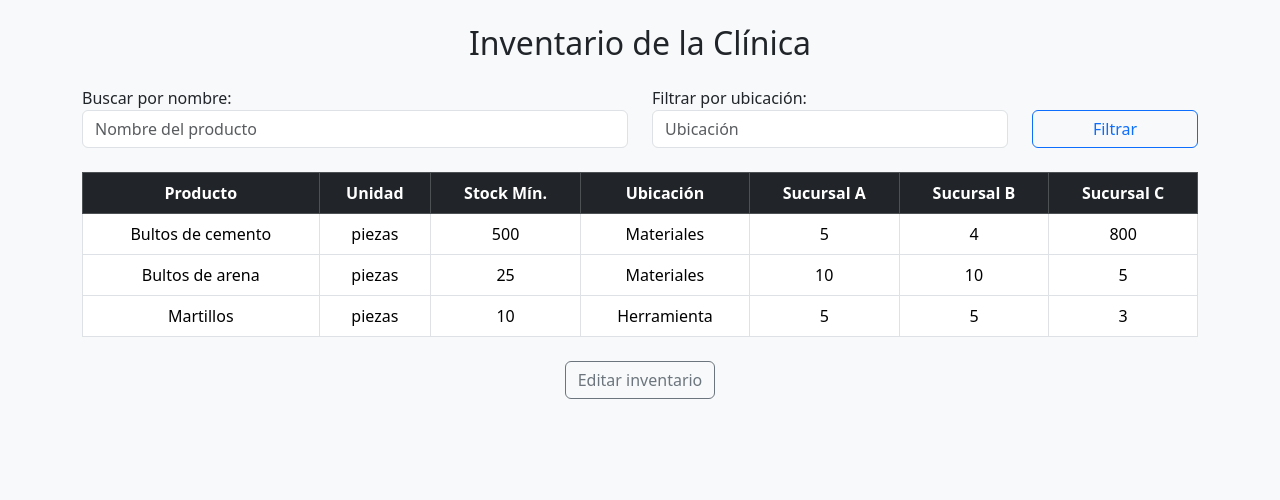
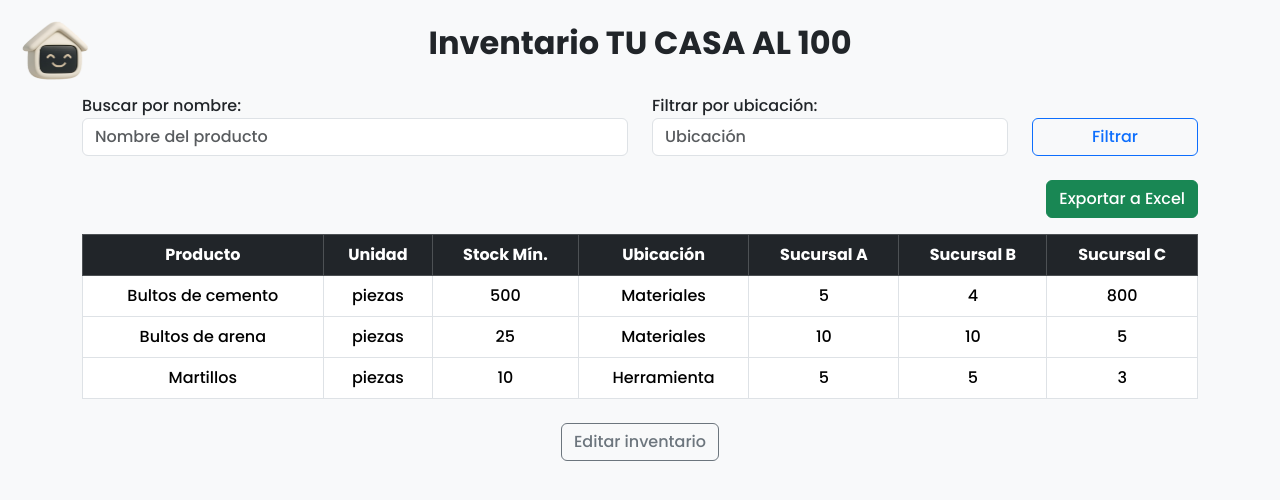
Before and after one commit to AlbertoMGo/inventario-despacho, a Flask app: page / in a window 1280 px wide. Shown: the top 500 px of the page. Run offline with Flask 3, Linux system fonts and the light colour scheme; data comes from the database, SQL or seed files in the repository; both versions use the stored data as it was after the commit.

Commit message:
Versión inicial del inventario con exportación Excel

```diff
--- a/app.py
+++ b/app.py
@@ -1,9 +1,8 @@
-# app.py
-from flask import Flask, render_template, redirect, url_for, request, Response
+from flask import Flask, render_template, redirect, url_for, request, Response, send_file
 from flask_login import LoginManager, UserMixin, login_user, logout_user, login_required
-import sqlite3, os
-import csv
-import io
+import sqlite3, os, csv, io
+import pandas as pd
+from io import BytesIO
 
 app = Flask(__name__)
 app.secret_key = 'inventario-secreto'
@@ -163,5 +162,40 @@ def exportar_csv():
         "Content-Disposition": "attachment; filename=inventario.csv"
     })
 
+@app.route('/exportar-excel')
+def exportar_excel():
+    conn = get_db()
+    productos = conn.execute("SELECT * FROM productos").fetchall()
+
+    # Aplicar mismos filtros que en la página pública
+    buscar = request.args.get('buscar', '').lower()
+    ubicacion = request.args.get('ubicacion', '').lower()
+
+    if buscar:
+        productos = [p for p in productos if buscar in p["nombre"].lower()]
+    if ubicacion:
+        productos = [p for p in productos if ubicacion in (p["ubicacion"] or '').lower()]
+
+    # Crear DataFrame
+    data = [{
+        'Producto': p['nombre'],
+        'Unidad': p['unidad'],
+        'Stock mínimo': p['stock_minimo'],
+        'Ubicación': p['ubicacion'],
+        'Sucursal A': p['sucursal_a'],
+        'Sucursal B': p['sucursal_b'],
+        'Sucursal C': p['sucursal_c']
+    } for p in productos]
+
+    df = pd.DataFrame(data)
+
+    # Generar archivo Excel en memoria
+    output = BytesIO()
+    with pd.ExcelWriter(output, engine='openpyxl') as writer:
+        df.to_excel(writer, index=False, sheet_name='Inventario')
+    output.seek(0)
+
+    return send_file(output, download_name="inventario.xlsx", as_attachment=True)
+
 if __name__ == "__main__":
     app.run(debug=True)
--- a/templates/index.html
+++ b/templates/index.html
@@ -1,15 +1,45 @@
-<!-- index.html -->
 <!DOCTYPE html>
 <html lang="es">
 <head>
   <meta charset="UTF-8">
-  <title>Inventario Público</title>
+  <title>Inventario TU CASA AL 100</title>
   <link href="https://cdn.jsdelivr.net/npm/bootstrap@5.3.3/dist/css/bootstrap.min.css" rel="stylesheet">
+  <!-- Fuente moderna -->
+  <link href="https://fonts.googleapis.com/css2?family=Poppins:wght@500;700&display=swap" rel="stylesheet">
+  <style>
+    body {
+      font-family: 'Poppins', sans-serif;
+    }
+
+    .logo-container {
+      position: absolute;
+      top: 20px;
+      left: 20px;
+      z-index: 1000;
+    }
+
+    .logo-img {
+      height: 60px;
+    }
+
+    .titulo-inventario {
+      font-weight: 700;
+      font-size: 2rem;
+      margin-bottom: 2rem;
+    }
+  </style>
 </head>
 <body class="bg-light">
+
+<!-- LOGO -->
+<div class="logo-container">
+  <img src="{{ url_for('static', filename='img/logo.png') }}" alt="Logo TU CASA AL 100" class="logo-img">
+</div>
+
 <div class="container py-4">
 
-  <h2 class="text-center mb-4">Inventario de la Clínica</h2>
+  <!-- TÍTULO -->
+  <h1 class="text-center titulo-inventario">Inventario TU CASA AL 100</h1>
 
   <!-- Formulario de búsqueda y filtro -->
   <form method="GET" class="row mb-4 align-items-end">
@@ -25,6 +55,11 @@
       <button type="submit" class="btn btn-outline-primary w-100">Filtrar</button>
     </div>
   </form>
+
+  <!-- Botón de exportar -->
+  <div class="text-end mb-3">
+    <a href="/exportar-excel" class="btn btn-success">Exportar a Excel</a>
+  </div>
 
   <!-- Tabla del inventario -->
   <table class="table table-bordered table-hover text-center bg-white">
```
Also changed, not shown: inventario.db, static/img/logo.png (added).
